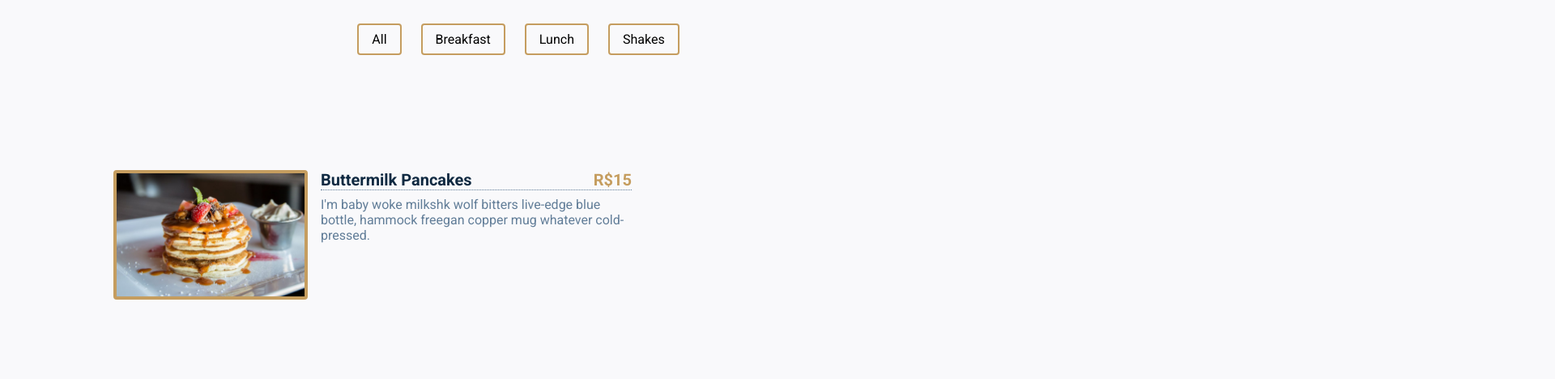
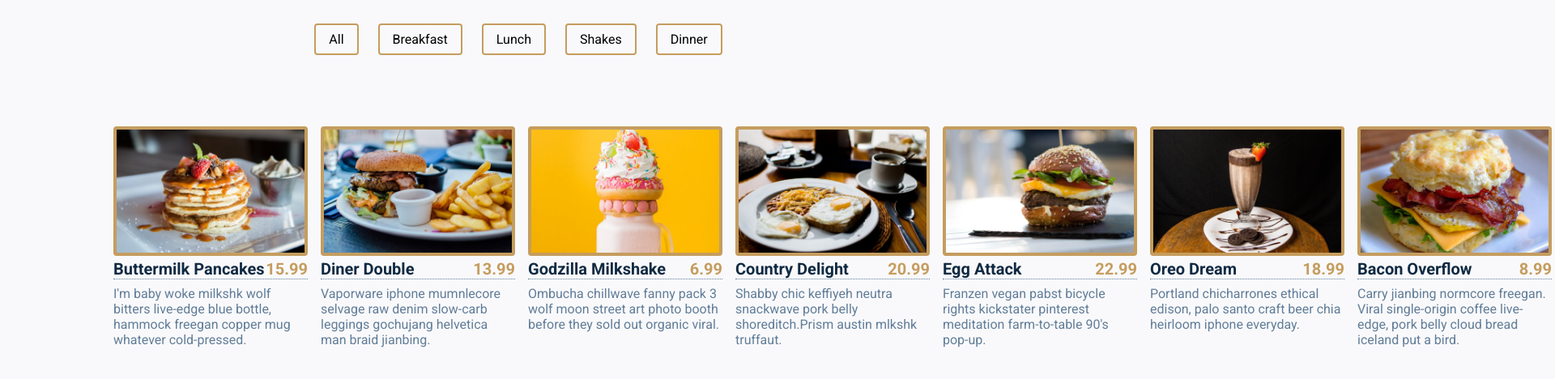
Before and after one commit to AnaluzSantos/Projeto-MeuMenu, a plain HTML site: page SEU MENU/index.html in a window 1280 px wide. Shown: the part 178-646 px from the top of the page at 81% size, 1920 px wide, since content can reach past the window. Drawn offline with Linux system fonts and the light colour scheme.

Commit message:
Add files via upload

```diff
--- a/SEU MENU/index.html
+++ b/SEU MENU/index.html
@@ -14,32 +14,11 @@
                 <h2>Seu Menu</h2>
             </div>
 
-            <div class="button-container">
-                <button class="filter-button" data-id="all">All</button>
-                <button class="filter-button" data-id="breakfast">Breakfast</button>
-                <button class="filter-button" data-id="Lunch">Lunch</button>
-                <button class="filter-button" data-id="Shakes">Shakes</button>
-            </div>
+            <div class="button-container"></div>
         </header>
 
         <section class="menu">
             <div class="menu-items">
-                <div class="item-image">
-                    <img src="/images/item-1.jpeg" alt="">
-                </div>
-
-                <div class="item-info">
-                    <div class="item-title">
-                        <p>Buttermilk Pancakes</p>
-                        <p class="price">R$15</p>
-                    </div>
-
-                    <div class="item-description">
-                        <p>
-                            I'm baby woke milkshk wolf bitters live-edge blue bottle, hammock freegan copper mug whatever cold-pressed.
-                        </p>
-                    </div>
-                </div>
             </div>
         </section>
     </main>
--- a/SEU MENU/script.js
+++ b/SEU MENU/script.js
@@ -23,7 +23,7 @@ const menu = [
         category: "Shakes",
         price:6.99,
         image: "./images/item-3.jpeg",
-        description: "ombucha chillwave fanny pack 3 wolf moon street art photo booth before they sold out organic viral.",
+        description: "Ombucha chillwave fanny pack 3 wolf moon street art photo booth before they sold out organic viral.",
     },
 
     {
@@ -76,7 +76,7 @@ const menu = [
         title: "Quarantine Buddy",
         category: "Shakes",
         price:16.99,
-        image: "./images/item-9jpeg",
+        image: "./images/item-9.jpeg",
         description: "Skateboard fam synth authentic semiotics. Live-edge lyft af, edison buld yuccie crucifix microdosing.",
     },
 
@@ -85,7 +85,57 @@ const menu = [
         title: "Stack Dinner",
         category: "Dinner",
         price:39.99,
-        image: "./images/item-10jpeg",
+        image: "./images/item-10.jpeg",
         description: "Skateboard fam synth authentic semiotics. Live-edge lyft af, edison buld yuccie crucifix microdosing.",
     }
 ];
+
+const menuItems = document.querySelector('.menu-items');
+const buttonContainer = document.querySelector('.button-container');
+
+window.addEventListener("DOMContentLoaded", () =>{
+    displayMenuButtons()
+});
+
+menu.map((item) =>{
+let html = `
+<div class="content">
+    <div class="item-image">
+        <img src="${item.image}" alt="${item.title}">
+    </div>
+
+    <div class="item-info">
+        <div class="item-title">
+            <p>${item.title}</p>
+            <p class="price">${item.price}</p>
+        </div>
+
+        <div class="item-description">
+            <p>
+                ${item.description}
+            </p>
+        </div>
+    </div>
+</div>
+`
+menuItems.innerHTML += html
+});
+
+
+function displayMenuButtons(){
+    const categories = menu.reduce((value, item) =>{
+        if(!value.includes(item.category)){
+            value.push(item.category)
+        }
+
+        return value;
+    }, ["all"]);
+
+    const categoryButtons = categories.map((category) =>{
+        return `
+        <button class="filter-button" data-id="${category}">${category}</button>
+        `
+    }).join("");
+
+    buttonContainer.innerHTML += categoryButtons;
+}
```
Also changed, not shown: SEU MENU/style.css (line endings or trailing spaces).
